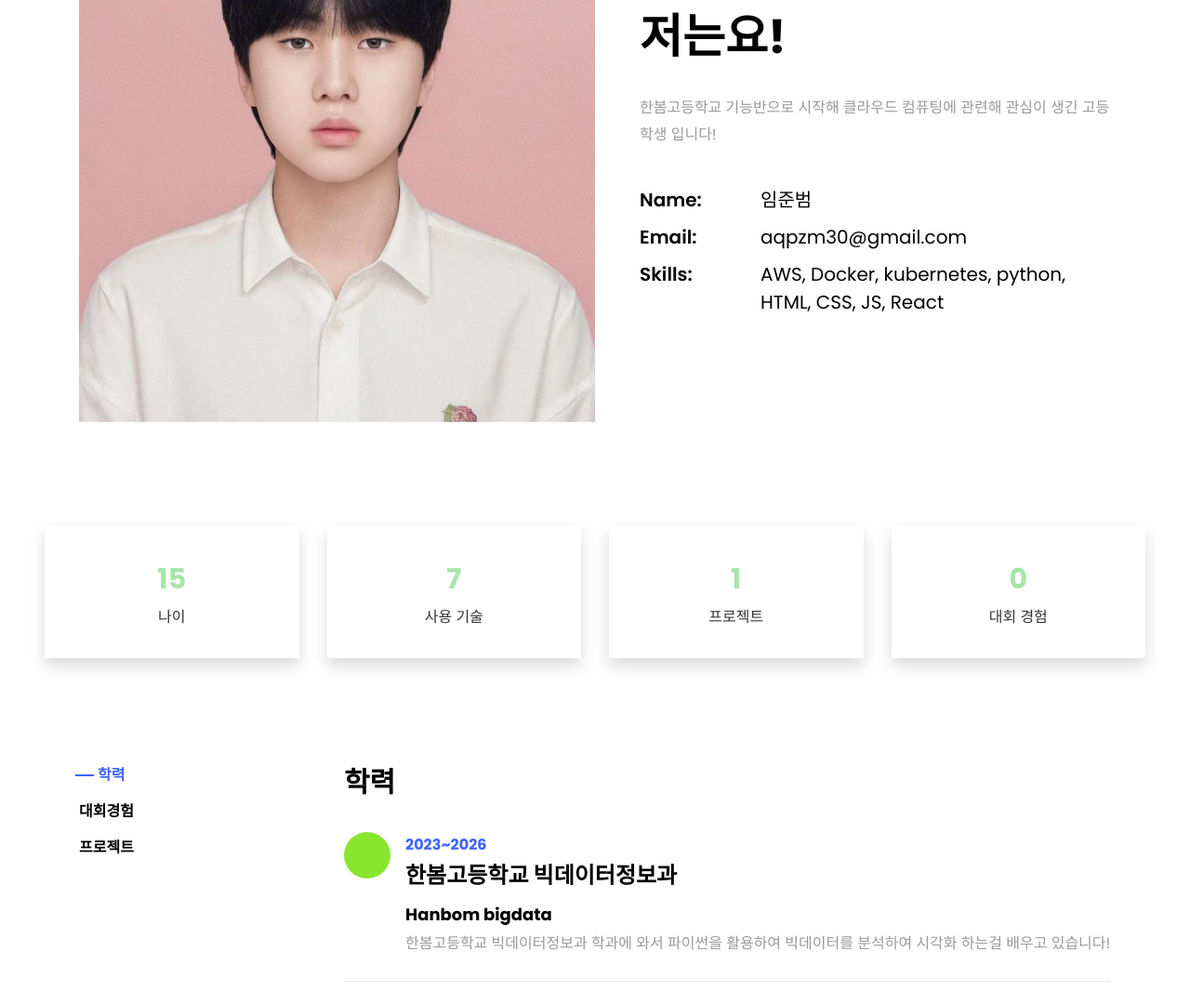
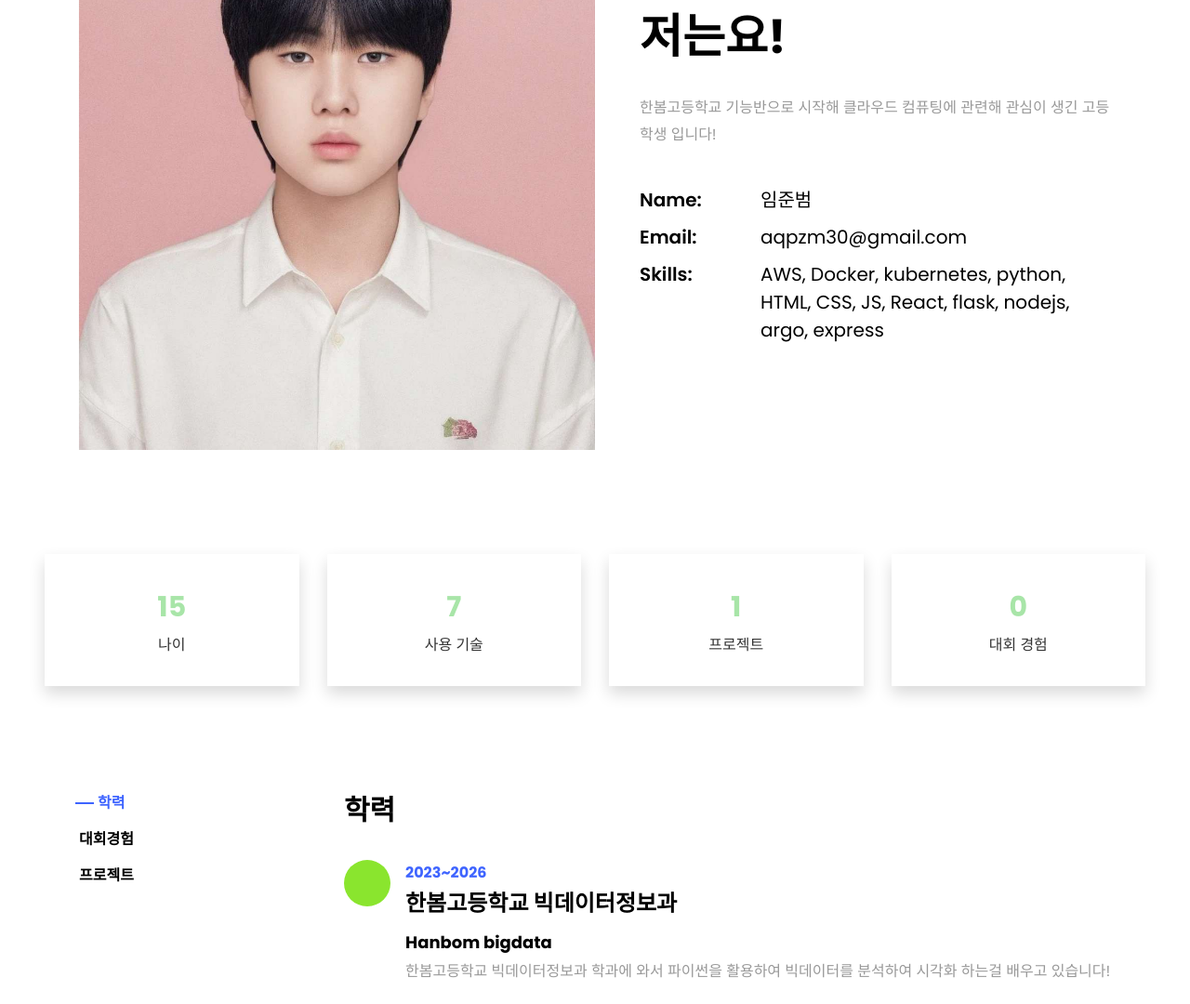
Before and after one commit to qpzm1010/portfolio, a plain HTML site: page index.html in a window 1280 px wide. Shown: the part 845-1925 px from the top of the page at 93% size. Drawn offline with Linux system fonts and the light colour scheme.

Commit message:
Update index.html

```diff
--- a/index.html
+++ b/index.html
@@ -85,7 +85,7 @@
 							<ul class="about-info mt-4 px-md-0 px-2">
 								<h5><li class="d-flex"><span>Name:</span> <span>임준범</span></li></h5>
 								<h5><li class="d-flex"><span>Email:</span> <span>aqpzm30@gmail.com</span></li></h5>
-								<h5><li class="d-flex"><span>Skills:</span> <span>AWS, Docker, kubernetes, python, HTML, CSS, JS, React</span></li></h5>
+								<h5><li class="d-flex"><span>Skills:</span> <span>AWS, Docker, kubernetes, python, HTML, CSS, JS, React, flask, nodejs, argo, express</span></li></h5>
 							</ul>
 						</div>
 					</div>
```
